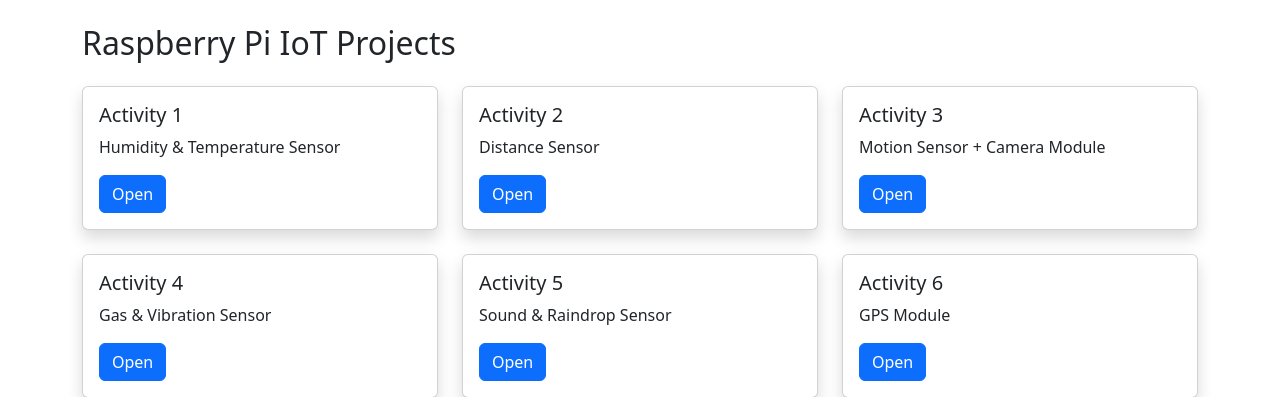
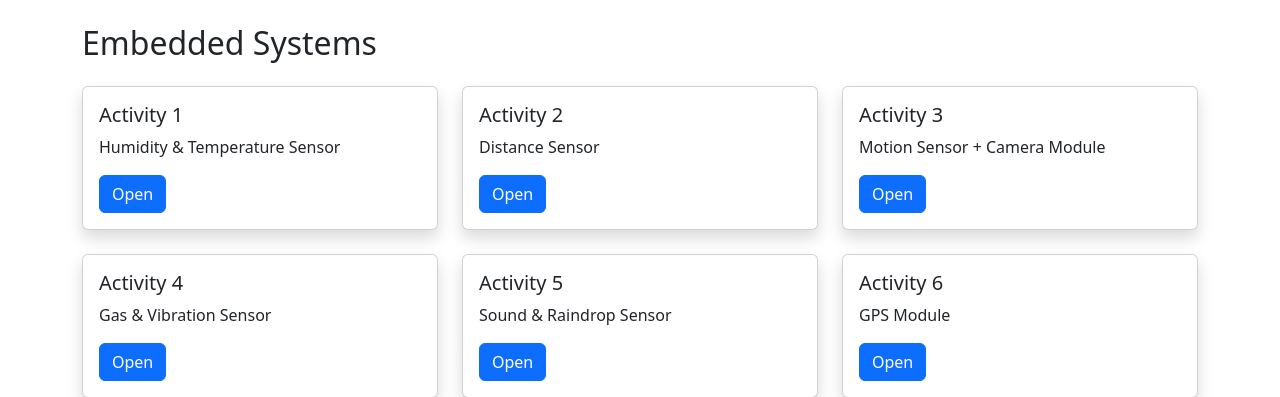
Before and after one commit to Lemuel-Castroverde/iot_website, a Flask app: page / in a window 1280 px wide. Shown: the part 56-453 px from the top of the page. Run offline with Flask 3, Linux system fonts and the light colour scheme.

Commit message:
Updated Site Title

```diff
--- a/templates/base.html
+++ b/templates/base.html
@@ -2,7 +2,7 @@
 <html lang="en">
 <head>
   <meta charset="UTF-8">
-  <title>Raspberry Pi IoT Projects</title>
+  <title>Embedded Systems</title>
   <link href="https://cdn.jsdelivr.net/npm/bootstrap@5.3.2/dist/css/bootstrap.min.css" rel="stylesheet">
 </head>
 <body>
--- a/templates/index.html
+++ b/templates/index.html
@@ -1,6 +1,6 @@
 {% extends "base.html" %}
 {% block content %}
-<h2 class="mb-4">Raspberry Pi IoT Projects</h2>
+<h2 class="mb-4">Embedded Systems</h2>
 <div class="row row-cols-1 row-cols-md-2 row-cols-lg-3 g-4">
 
   <div class="col">
```
